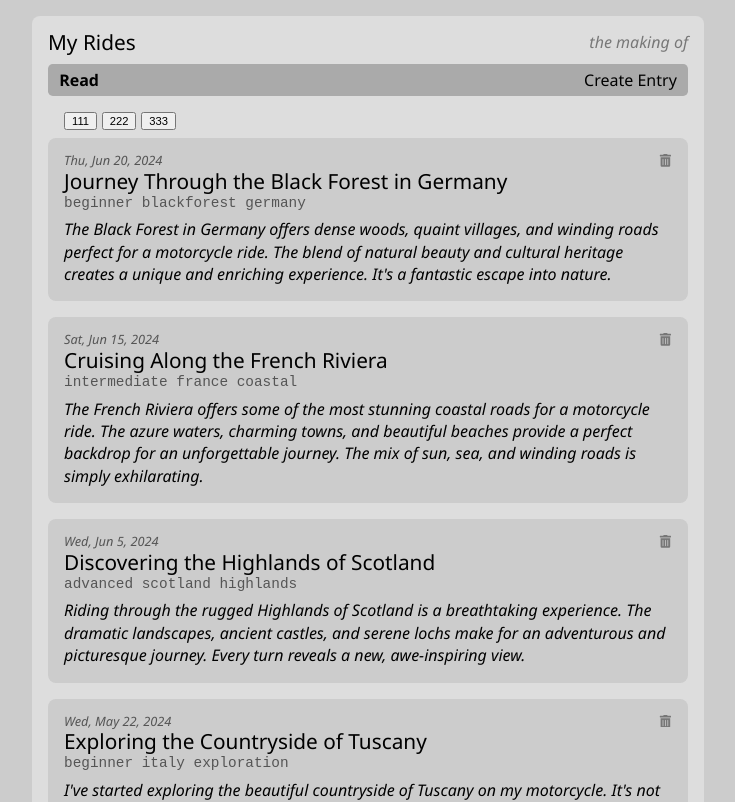
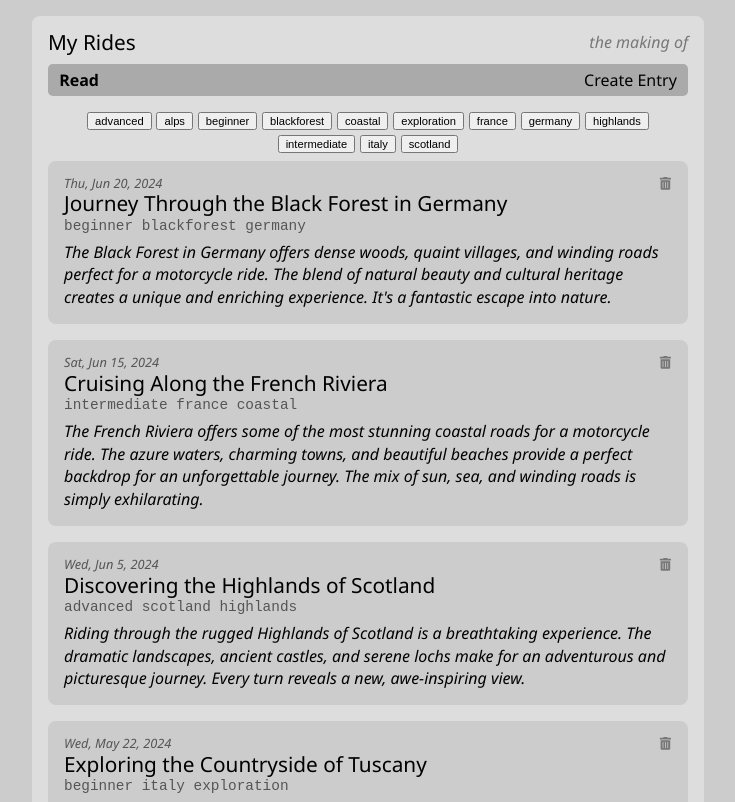
Before and after one commit to edwardtanguay/coding-challenge-react-blogsite-calimoto, a React (Vite) app: page /blog in a window 1280 px wide. Shown: the top 802 px of the page, without its empty margins (272-1007 px from the left). Built offline with nearby package versions, Linux system fonts and the light colour scheme.

Commit message:
buttons showing

```diff
--- a/src/appContext.tsx
+++ b/src/appContext.tsx
@@ -25,9 +25,15 @@ export const AppProvider: React.FC<IAppProvider> = ({ children }) => {
 		useState<BlogEntry[]>(_initialBlogEntries);
 	const [allTags, setAllTags] = useState<string[]>([]);
 
-	const getAllTags = ():string[] => {
-		return ['111', '222', '333'];
-	}
+	const getAllTags = (): string[] => {
+		const tags: string[] = [];
+		for (const blogEntry of blogEntries) {
+			tags.push(...blogEntry.tags);
+		}
+		const uniqueTags = Array.from(new Set(tags));
+		uniqueTags.sort((a, b) => (a > b ? 1 : -1));
+		return uniqueTags;
+	};
 
 	useEffect(() => {
 		const _allTags = getAllTags();
@@ -52,7 +58,7 @@ export const AppProvider: React.FC<IAppProvider> = ({ children }) => {
 				setBlogEntries,
 				handleDeleteBlogEntry,
 				handleSaveNewBlogEntry,
-				allTags
+				allTags,
 			}}
 		>
 			{children}
--- a/src/styles/index.scss
+++ b/src/styles/index.scss
@@ -19,7 +19,9 @@ body {
 		.tagsArea {
 			display: flex;
 			gap: .3rem;
-			margin: .5rem 1rem;
+			flex-wrap: wrap;
+			justify-content: center;
+			margin: 1rem 1rem .5rem 1rem;
 
 			button {
 				font-size: .7rem;
```
